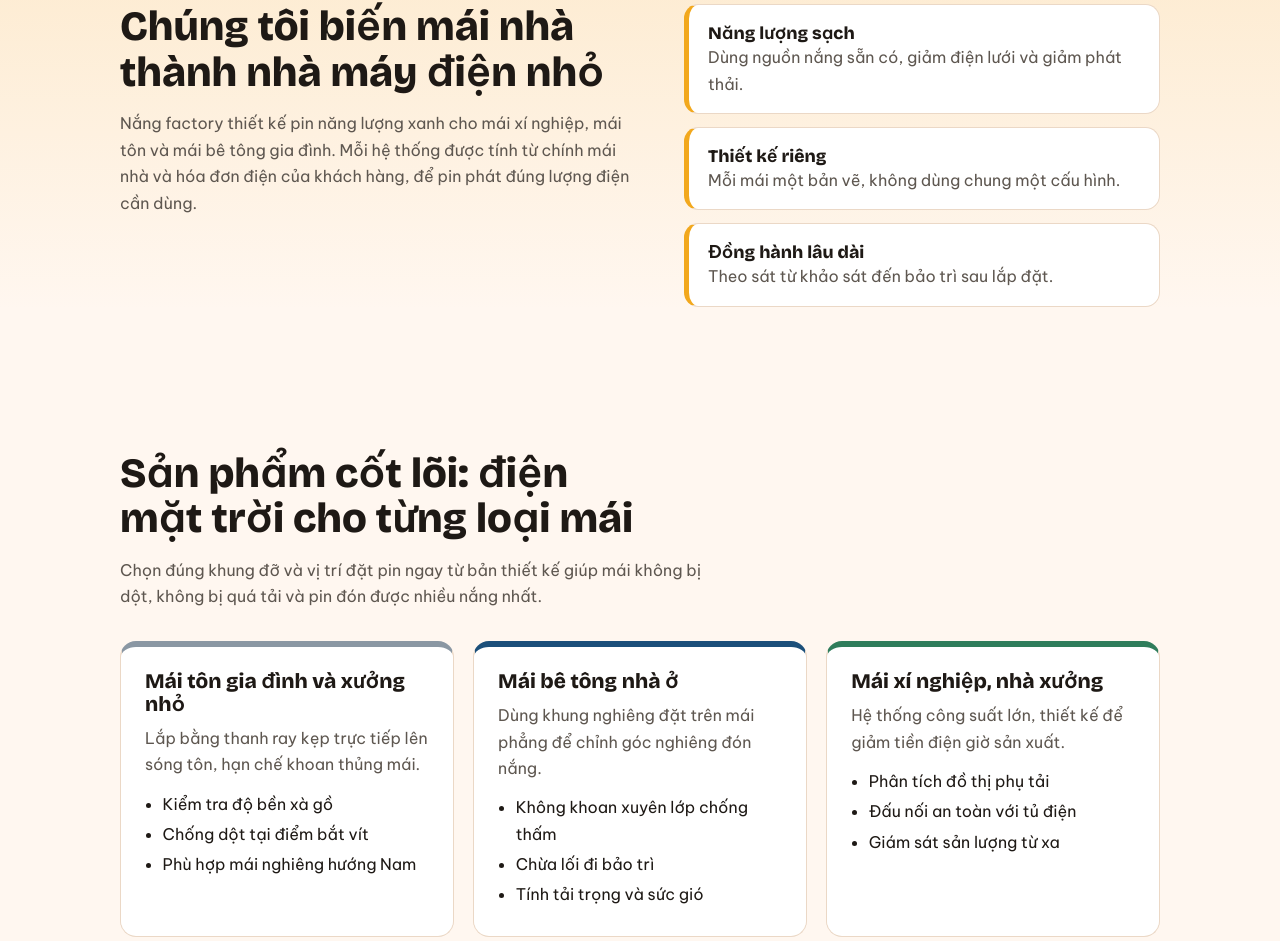
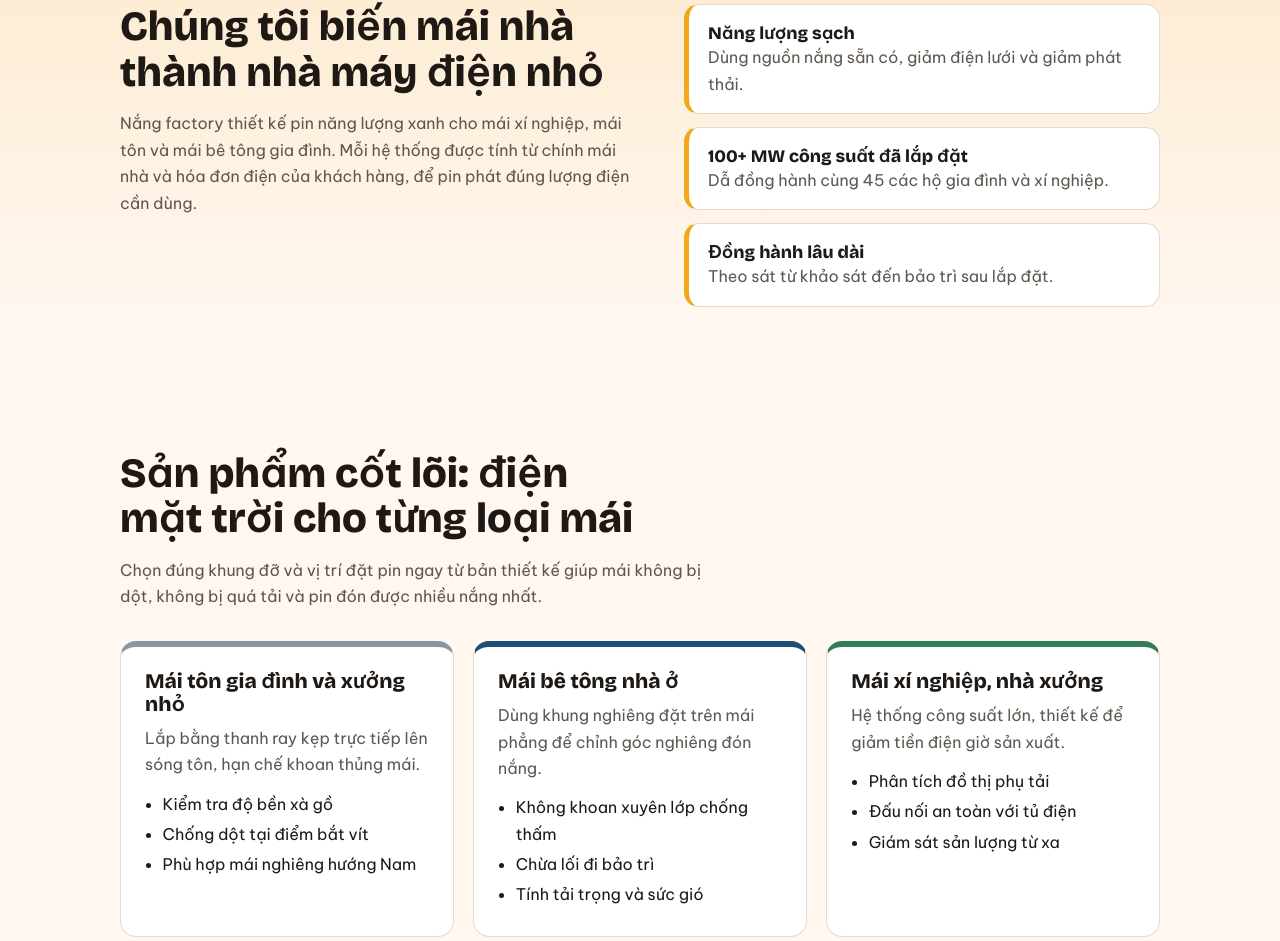
Before and after one commit to tmaxx05/futureday2, a website: page index.html in a window 1280 px wide. Shown: the part 854-1795 px from the top of the page. Drawn offline with nearby package versions, Linux system fonts and the light colour scheme.

Commit message:
Update index.html

```diff
--- a/index.html
+++ b/index.html
@@ -77,7 +77,7 @@
     </div>
     <ul class="vals">
       <li><b>Năng lượng sạch</b><span>Dùng nguồn nắng sẵn có, giảm điện lưới và giảm phát thải.</span></li>
-      <li><b>Thiết kế riêng</b><span>Mỗi mái một bản vẽ, không dùng chung một cấu hình.</span></li>
+      <li><b>100+ MW công suất đã lắp đặt</b><span>Dẫ đồng hành cùng 45 các hộ gia đình và xí nghiệp.</span></li>
       <li><b>Đồng hành lâu dài</b><span>Theo sát từ khảo sát đến bảo trì sau lắp đặt.</span></li>
     </ul>
   </div>
```
